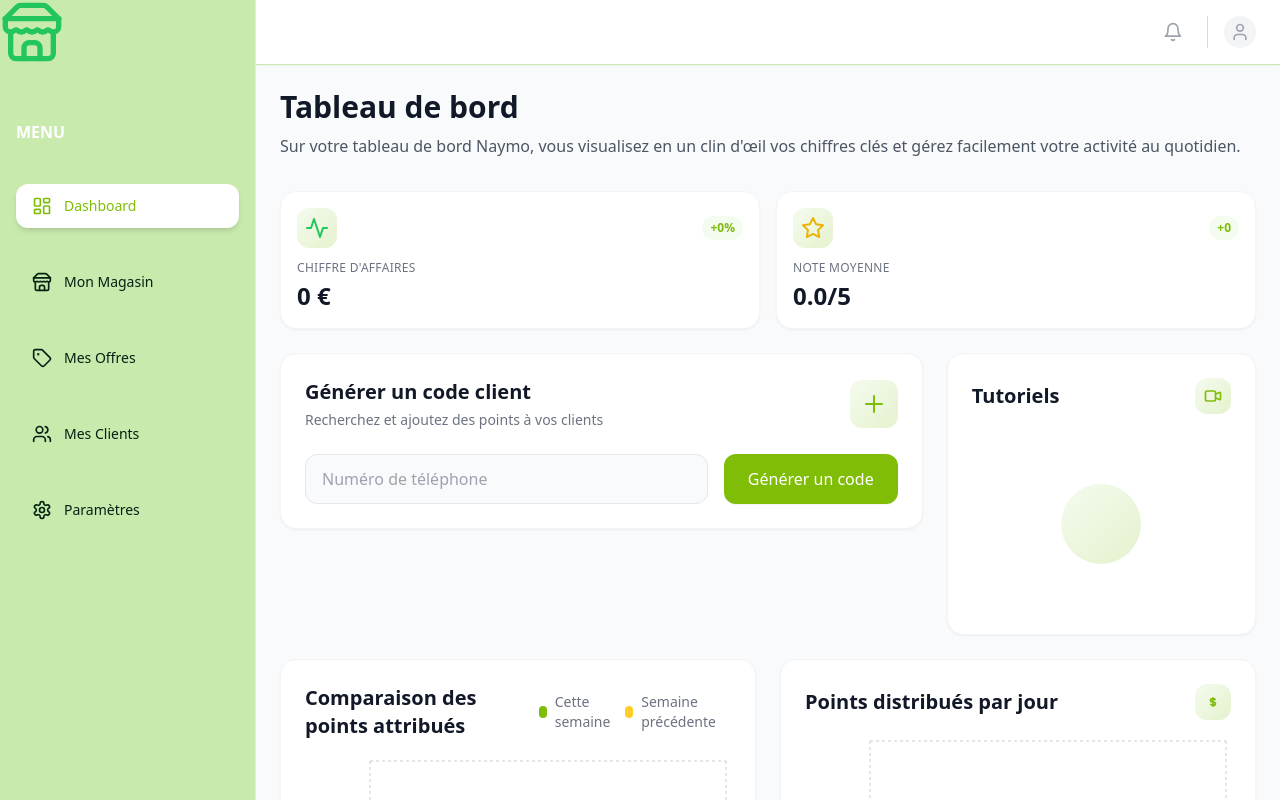
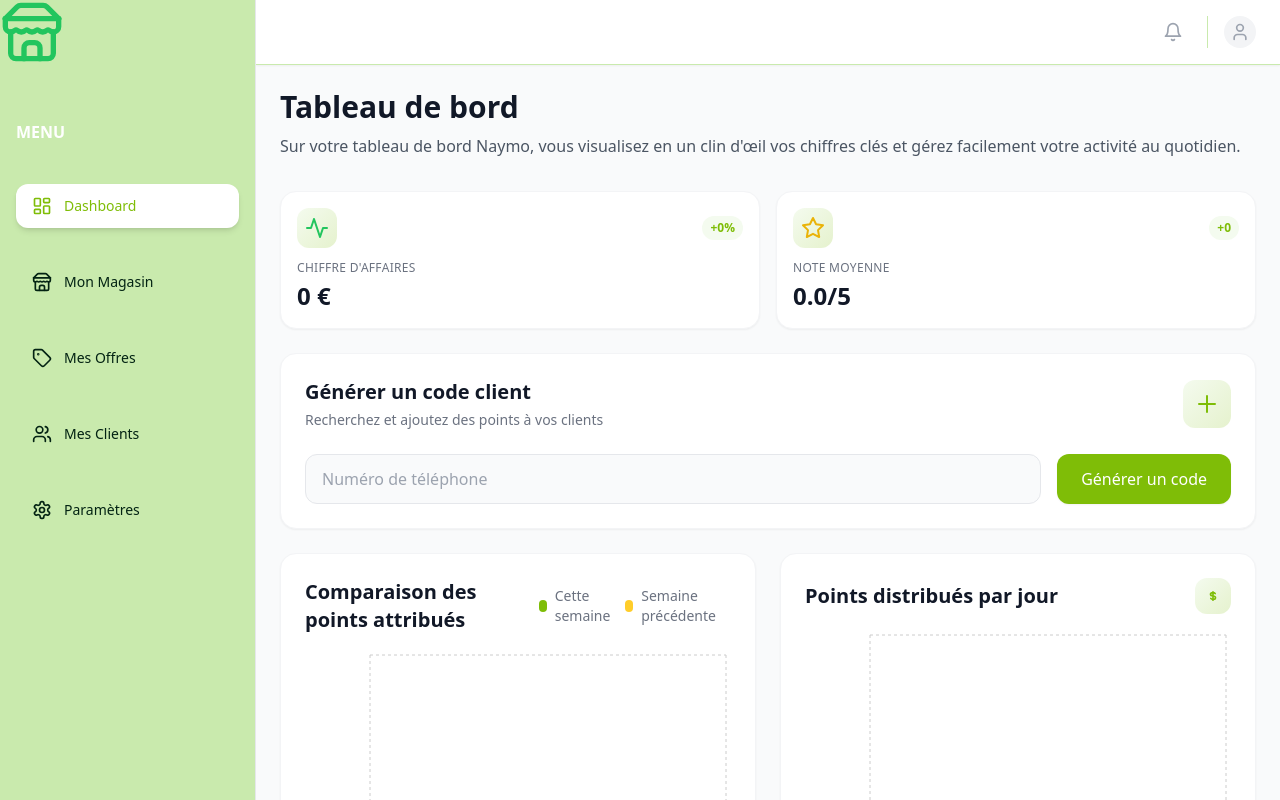
Before and after one commit to ManonDerydt/naymo-mvp-v1, a React (Vite) app: page /dashboard in a window 1280 px wide. Shown: the top 800 px of the page. Built offline with nearby package versions, Linux system fonts and the light colour scheme; no server answers.

Commit message:
Suppression des tutoriels du dashboard

```diff
--- a/src/pages/merchant/Dashboard.tsx
+++ b/src/pages/merchant/Dashboard.tsx
@@ -213,15 +213,8 @@ const Dashboard = () => {
         {/* Layout principal optimisé */}
         <div className="grid grid-cols-1 lg:grid-cols-3 gap-6">
           {/* Générateur de code - plus large */}
-          <div className="lg:col-span-2">
+          <div className="lg:col-span-3">
             <CodeGenerator />
-          </div>
-
-          {/* Tutoriels - hauteur adaptée */}
-          <div className="lg:col-span-1">
-            <div className="bg-white rounded-2xl shadow-sm border border-gray-100">
-              <DailyTip />
-            </div>
           </div>
         </div>
 
```
